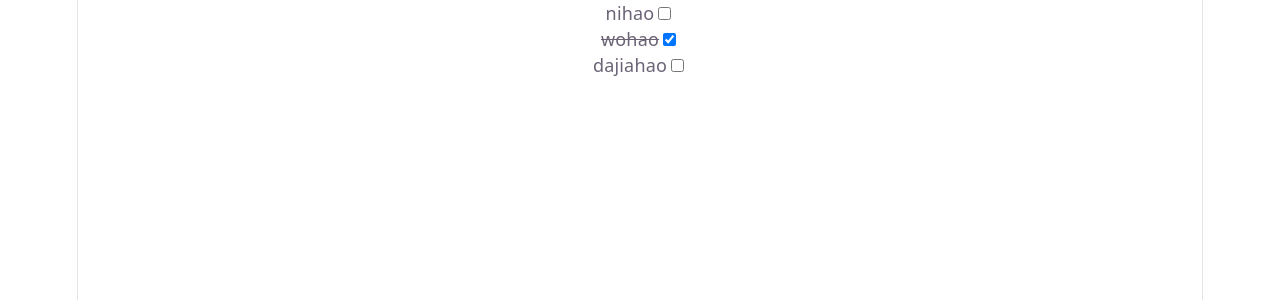
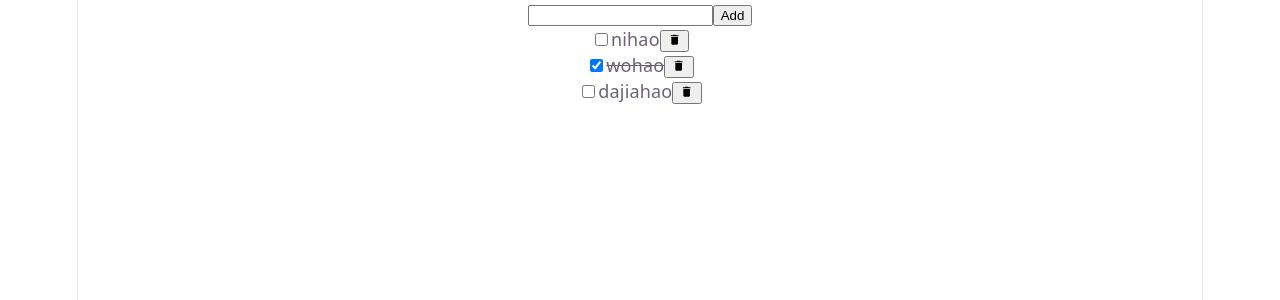
Before and after one commit to liangzhihaoo/repo_practice, a React (Vite) app: page / in a window 1280 px wide. Shown: the top 300 px of the page. Built offline with nearby package versions, Linux system fonts and the light colour scheme.

Commit message:
Implement add todo and delete todo functionalities. Refactor code following React best practice

```diff
--- a/package.json
+++ b/package.json
@@ -11,7 +11,8 @@
   },
   "dependencies": {
     "react": "^19.2.7",
-    "react-dom": "^19.2.7"
+    "react-dom": "^19.2.7",
+    "react-icons": "^5.7.0"
   },
   "devDependencies": {
     "@eslint/js": "^10.0.1",
--- a/src/App.tsx
+++ b/src/App.tsx
@@ -10,18 +10,32 @@ export type Todo = {
 
 function App() {
   const [todos, setTodos] = useState<Todo[]>([
-    {id: 1, title: 'nihao', completed: false},
-    {id: 2, title: 'wohao', completed: true},
-    {id: 3, title: 'dajiahao', completed: false},
+    { id: 1, title: 'nihao', completed: false },
+    { id: 2, title: 'wohao', completed: true },
+    { id: 3, title: 'dajiahao', completed: false },
   ])
 
   function toggleTodo(id: number) {
-    setTodos(todos.map(todo => todo.id === id ? {...todo, completed: !todo.completed} : todo))
+    setTodos(prev => prev.map(todo => todo.id === id ? { ...todo, completed: !todo.completed } : todo))
+  }
+
+  function addTodo(title: string) {
+    const newTodo: Todo = {
+      id: Date.now(),
+      title,
+      completed: false
+    }
+    setTodos(prev => [...prev, newTodo])
+  }
+
+  function deleteTodo(id: number) {
+    const newTodos = todos.filter(todo => todo.id !== id);
+    setTodos(newTodos)
   }
 
   return (
     <>
-      <TodoList todos={todos} toggleTodo={toggleTodo} />
+      <TodoList todos={todos} toggleTodo={toggleTodo} addTodo={addTodo} deleteTodo={deleteTodo} />
     </>
   )
 }
--- a/src/TodoList.tsx
+++ b/src/TodoList.tsx
@@ -1,17 +1,42 @@
+import { useState } from "react";
 import type { Todo } from "./App";
+import { MdDelete } from "react-icons/md";
+
+import './styles/TodoList.css'
 
 type TodoListProps = {
     todos: Todo[];
-    toggleTodo: (id: number) => void
+    toggleTodo: (id: number) => void;
+    addTodo: (title: string) => void;
+    deleteTodo: (id: number) => void;
 }
 
-function TodoList({ todos, toggleTodo }: TodoListProps) {
+function TodoList({ todos, toggleTodo, addTodo, deleteTodo }: TodoListProps) {
+    const [todoInput, setTodoInput] = useState('');
+
+    function handleInputChange(e: React.ChangeEvent<HTMLInputElement>) {
+        setTodoInput(e.target.value)
+    }
+
+    function handleAddTodo() {
+        if (!todoInput.trim()) return;
+        addTodo(todoInput);
+        setTodoInput('');
+    }
+
     return (
         <>
+            <div className="add-todo">
+                <input type="text" value={todoInput} onChange={handleInputChange} />
+                <button onClick={handleAddTodo}>Add</button>
+            </div>
             {todos.map((todo) => (
                 <div key={todo.id}>
-                    <span style={{ textDecoration: todo.completed ? 'line-through' : '' }}>{todo.title}</span>
-                    <input type="checkbox" name={todo.title} checked={todo.completed} onClick={() => toggleTodo(todo.id)} />
+                    <input type="checkbox" name={todo.title} checked={todo.completed} onChange={() => toggleTodo(todo.id)} />
+                    <span className={todo.completed ? 'completed' : ''}>{todo.title}</span>
+                    <button aria-label="Delete todo" onClick={() => deleteTodo(todo.id)}>
+                        <MdDelete />
+                    </button>
                 </div>
             ))}
         </>
--- /dev/null
+++ b/src/styles/TodoList.css
@@ -0,0 +1,3 @@
+.completed {
+    text-decoration: line-through;
+}
```
Also changed, not shown: 1 other file (tests, documents, lock files or other folders).
